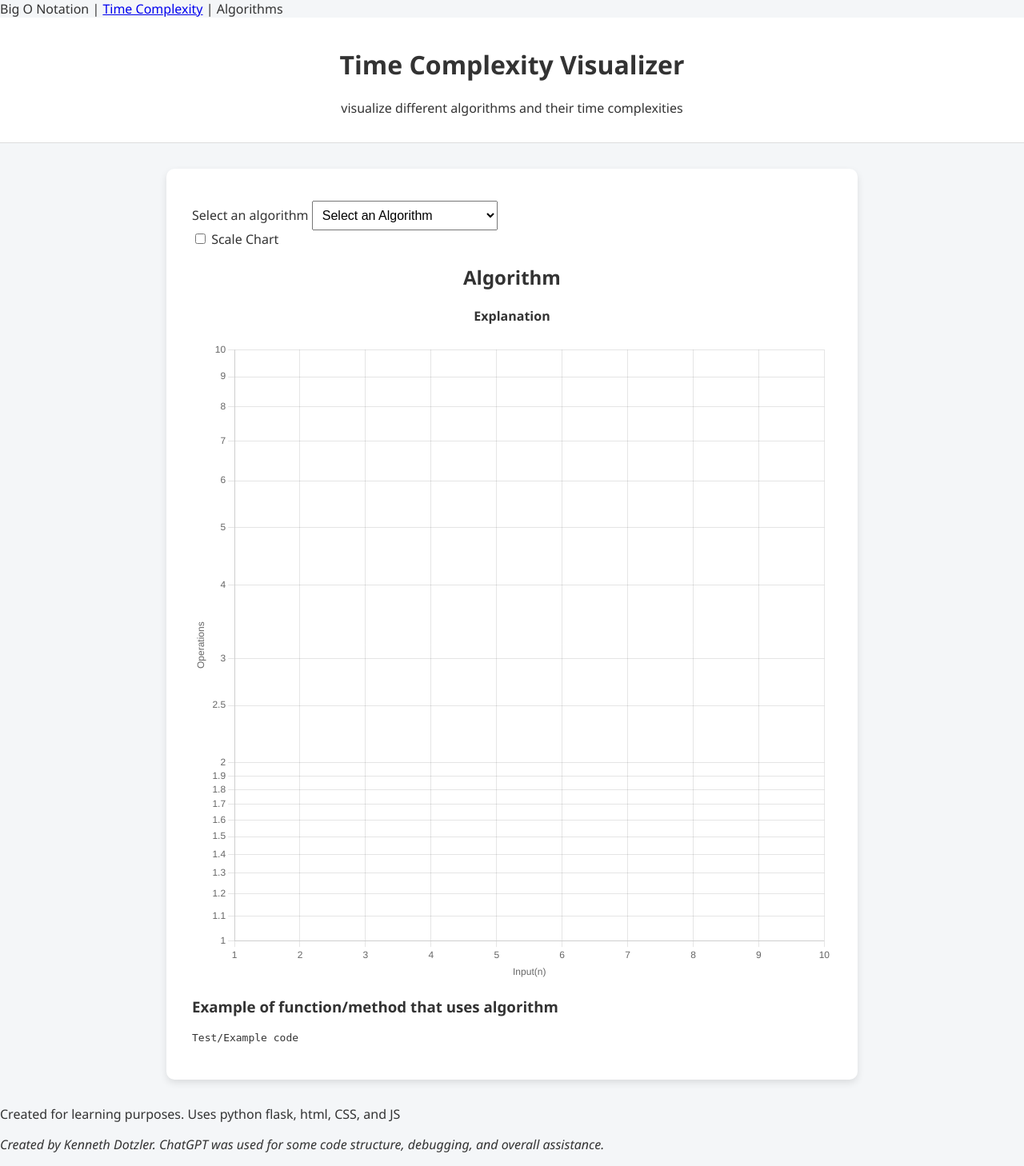
After one commit to KJ-Dotzler/flask-TimeComplexity, a Flask app: page /algorithms in a window 1280 px wide. The commit adds this page. Shown: the whole page at 80% size. Run offline with Flask 3, Linux system fonts and the light colour scheme.

Commit message:
created another page to visualize/chart specific algorithms instead of just the time complexities.

```diff
--- a/app.py
+++ b/app.py
@@ -5,13 +5,19 @@ import os
 #create a flask object/instance
 app = Flask(__name__)
 
-#give the url/route, since it is first run use /
+#----------page routes---------
+#index
 @app.route('/')
-
-#select which html page to render when app runs
 def index():
     return render_template('index.html')
 
+#algo page
+@app.route('/algorithms')
+def algoPage():
+    return render_template('algorithms.html')
+
+#----------data routes----------
+#complexities
 @app.route('/data')
 def data():
     dataPath = os.path.join(app.root_path, 'data/complexities.json')
@@ -19,6 +25,13 @@ def data():
         jsonOut = json.load(dataIn)
     return jsonify(jsonOut)
 
+#algorithms
+@app.route('/algo-data')
+def algoData():
+    path = os.path.join(app.root_path, 'data/algorithms.json')
+    with open(path, 'r') as dataIn:
+        dataOut = json.load(dataIn)
+    return jsonify(dataOut)
 
 if __name__ == '__main__':
     app.run(debug=True)
--- /dev/null
+++ b/data/algorithms.json
@@ -0,0 +1,92 @@
+{
+  "algorithms": [
+    {
+      "name": "Select an Algorithm",
+      "category": "N/A",
+      "complexity": {
+        "best": "N/A",
+        "average": "N/A",
+        "worst": "N/A"
+      },
+      "explanation": "No Algorithm selected",
+      "code": "No Algorithm Selected"
+    },
+    {
+      "name": "Bubble Sort",
+      "category": "Sorting",
+      "complexity": {
+        "best": "O(n)",
+        "average": "O(n^2)",
+        "worst": "O(n^2)"
+      },
+      "explanation": "Bubble Sort repeatedly steps through the list, compares adjacent elements and swaps them if they are in the wrong order. This process repeats until the list is sorted.",
+      "code": "def bubble_sort(arr):\n    n = len(arr)\n    for i in range(n):\n        for j in range(0, n - i - 1):\n            if arr[j] > arr[j + 1]:\n                arr[j], arr[j + 1] = arr[j + 1], arr[j]\n    return arr"
+    },
+    {
+      "name": "Merge Sort",
+      "category": "Sorting",
+      "complexity": {
+        "best": "O(n log n)",
+        "average": "O(n log n)",
+        "worst": "O(n log n)"
+      },
+      "explanation": "Merge Sort divides the array into halves, sorts each half recursively, and then merges the sorted halves back together.",
+      "code": "def merge_sort(arr):\n    if len(arr) > 1:\n        mid = len(arr) // 2\n        L = arr[:mid]\n        R = arr[mid:]\n        merge_sort(L)\n        merge_sort(R)\n        i = j = k = 0\n        while i < len(L) and j < len(R):\n            if L[i] < R[j]:\n                arr[k] = L[i]\n                i += 1\n            else:\n                arr[k] = R[j]\n                j += 1\n            k += 1\n        while i < len(L):\n            arr[k] = L[i]\n            i += 1\n            k += 1\n        while j < len(R):\n            arr[k] = R[j]\n            j += 1\n            k += 1\n    return arr"
+    },
+    {
+      "name": "Binary Search",
+      "category": "Search",
+      "complexity": {
+        "best": "O(1)",
+        "average": "O(log n)",
+        "worst": "O(log n)"
+      },
+      "explanation": "Binary Search efficiently finds a target value within a sorted array by repeatedly dividing the search interval in half.",
+      "code": "def binary_search(arr, target):\n    low, high = 0, len(arr) - 1\n    while low <= high:\n        mid = (low + high) // 2\n        if arr[mid] == target:\n            return mid\n        elif arr[mid] < target:\n            low = mid + 1\n        else:\n            high = mid - 1\n    return -1"
+    },
+    {
+      "name": "Breadth-First Search (BFS)",
+      "category": "Graph",
+      "complexity": {
+        "best": "O(V + E)",
+        "average": "O(V + E)",
+        "worst": "O(V + E)"
+      },
+      "explanation": "BFS explores the graph level by level starting from the source node, visiting all neighbors before moving deeper. It’s often used for shortest path problems on unweighted graphs.",
+      "code": "from collections import deque\n\ndef bfs(graph, start):\n    visited = set()\n    queue = deque([start])\n    visited.add(start)\n\n    while queue:\n        vertex = queue.popleft()\n        print(vertex, end=' ')\n        for neighbor in graph[vertex]:\n            if neighbor not in visited:\n                visited.add(neighbor)\n                queue.append(neighbor)"
+    },
+    {
+      "name": "Depth-First Search (DFS)",
+      "category": "Graph",
+      "complexity": {
+        "best": "O(V + E)",
+        "average": "O(V + E)",
+        "worst": "O(V + E)"
+      },
+      "explanation": "DFS explores as far as possible along each branch before backtracking. It’s often used for pathfinding, topological sorting, and detecting cycles in graphs.",
+      "code": "def dfs(graph, start, visited=None):\n    if visited is None:\n        visited = set()\n    visited.add(start)\n    print(start, end=' ')\n    for neighbor in graph[start]:\n        if neighbor not in visited:\n            dfs(graph, neighbor, visited)"
+    },
+    {
+      "name": "Dijkstra's Algorithm",
+      "category": "Graph",
+      "complexity": {
+        "best": "O(V + E log V)",
+        "average": "O(V + E log V)",
+        "worst": "O(V^2)"
+      },
+      "explanation": "Dijkstra's Algorithm finds the shortest path from a starting node to all other nodes in a weighted graph with non-negative edges.",
+      "code": "import heapq\n\ndef dijkstra(graph, start):\n    distances = {node: float('inf') for node in graph}\n    distances[start] = 0\n    pq = [(0, start)]\n\n    while pq:\n        curr_dist, curr_node = heapq.heappop(pq)\n        if curr_dist > distances[curr_node]:\n            continue\n        for neighbor, weight in graph[curr_node].items():\n            distance = curr_dist + weight\n            if distance < distances[neighbor]:\n                distances[neighbor] = distance\n                heapq.heappush(pq, (distance, neighbor))\n    return distances"
+    },
+    {
+      "name": "A* Search",
+      "category": "Graph",
+      "complexity": {
+        "best": "O(E)",
+        "average": "O(E)",
+        "worst": "O(E)"
+      },
+      "explanation": "A* is a pathfinding algorithm that uses both actual cost from the start node and a heuristic estimate to the goal node. It’s commonly used in AI and game development.",
+      "code": "import heapq\n\ndef a_star(graph, start, goal, heuristic):\n    open_set = [(0, start)]\n    came_from = {}\n    g_score = {node: float('inf') for node in graph}\n    g_score[start] = 0\n    f_score = {node: float('inf') for node in graph}\n    f_score[start] = heuristic(start, goal)\n\n    while open_set:\n        _, current = heapq.heappop(open_set)\n        if current == goal:\n            return reconstruct_path(came_from, current)\n        for neighbor, weight in graph[current].items():\n            tentative_g = g_score[current] + weight\n            if tentative_g < g_score[neighbor]:\n                came_from[neighbor] = current\n                g_score[neighbor] = tentative_g\n                f_score[neighbor] = g_score[neighbor] + heuristic(neighbor, goal)\n                heapq.heappush(open_set, (f_score[neighbor], neighbor))"
+    }
+  ]
+}
--- /dev/null
+++ b/static/algo.js
@@ -0,0 +1,97 @@
+document.addEventListener('DOMContentLoaded', async() => {
+    const algoList = document.getElementById('algoList');
+    const chartToggle = document.getElementById('scaleToggle')
+    const algoName = document.getElementById('algoName');
+    const algoExplanation = document.getElementById('algoExplanation');
+    const algoChart = document.getElementById('algoChart').getContext('2d');
+    const algoCode = document.getElementById('algoCode');
+
+    const response = await fetch('/algo-data');
+    const data = await response.json();
+    const algoArr = data.algorithms;
+
+    algoArr.forEach(algo => {
+        const item = document.createElement('option');
+        item.value = algo.name;
+        item.textContent = algo.name;
+        algoList.appendChild(item);
+    });
+
+    const chart = new Chart(algoChart, {
+        type:'line',
+        data:{
+            labels:Array.from({length : 10}, (_,i) => i + 1),
+            datasets : []
+        },
+        options:{
+            responsive: true,
+            scales: {
+                y: {
+                    type: 'logarithmic',
+                    beginAtZero: false,
+                    title:{display: true, text: 'Operations'},
+                    ticks: {
+                        callback: function(value){
+                            return Number(value.toString());
+                        }
+                    }
+                    },
+                x: {title:{display:true, text:'Input(n)'}}
+            }
+        }
+    })
+
+    algoList.addEventListener('change', (e) => {
+        const selected = algoArr.find(a => a.name === e.target.value);
+        algoName.textContent = selected.name;
+        algoExplanation.textContent = selected.explanation;
+        algoCode.innerHTML = `${selected.code}`;
+
+        const bestGrow = simGrowth(selected.complexity.best);
+        const avgGrow = simGrowth(selected.complexity.average);
+        const badGrow = simGrowth(selected.complexity.worst);
+        chart.data.datasets = [
+            {
+            label: `${selected.name} (Best Case)`,
+            data: bestGrow,
+            borderColor: '#4caf50',
+            tension: 0.2
+            },
+            {
+            label: `${selected.name} (Average Case)`,
+            data: avgGrow,
+            borderColor: '#36a2eb',
+            tension: 0.2
+            },
+            {
+            label: `${selected.name} (Worst Case)`,
+            data: badGrow,
+            borderColor: '#f44336',
+            tension: 0.2
+            }
+        ];
+        chart.update();
+
+    });
+
+    chartToggle.addEventListener('change', (e) => {
+        chart.options.scales.y.type = e.target.checked ? 'logarithmic' : 'linear';
+        chart.update();
+    });
+
+});
+
+function simGrowth(complexity){
+    const nVals = Array.from({length: 10}, (_,i) => i + 1);
+    switch(complexity){
+        case 'O(1)' : return nVals.map(() => 1);
+        case 'O(n)' : return nVals.map(n => n);
+        case 'O(log n)' : return nVals.map(n => Math.log2(n));
+        case 'O(n log n)' : return nVals.map(n => n * Math.log2(n));
+        case 'O(n^2)' : return nVals.map(n => n * n);
+        case 'O(E)' : return nVals.map(n => n * 1.5);//need to get the math to map
+        case 'O(V + E)' : return nVals.map(n => n * 2);
+        case 'O(V^2)' : nVals.map(n => n * n * 1.2);
+        default: nVals.map(() => 0);
+    }
+}
--- /dev/null
+++ b/templates/algorithms.html
@@ -0,0 +1,33 @@
+{% extends "base.html" %}
+{%block title %} Big O Notation | <a href="{{ url_for('index') }}">Time Complexity</a> | Algorithms{% endblock %}
+{% block content %}
+    <div class="container">
+        <section class="controls">
+
+            <label for="algoList">Select an algorithm</label>
+            <select id="algoList"></select>
+            <label>
+                <br>
+                <input type="checkbox" id="scaleToggle">
+                Scale Chart
+            </label>
+        </section>
+
+        <section class="info">
+            <h2 id="algoName">Algorithm</h2>
+            <h4 id="algoExplanation">Explanation</h4>
+        </section>
+
+        <section class="chart">
+            <canvas id="algoChart" width="100" height="100"></canvas>
+        </section>
+
+        <section class="code">
+            <h3>Example of function/method that uses algorithm</h3>
+            <pre><code id="algoCode">Test/Example code</code></pre>
+        </section>
+    </div>
+{% endblock %}
+{% block scripts %}
+<script src="{{ url_for('static', filename='algo.js') }}"></script>
+{% endblock %}
--- a/templates/base.html
+++ b/templates/base.html
@@ -16,9 +16,9 @@
             {% block content %}{% endblock %}
         </main>
         <footer>
-            <p>Created for learning purposes, uses python flask, html, CSS, and JS</p>
-            <p><i>Created by Kenneth Dotzler. ChatGPT was used for some code structure
-                and overall assistance</i></p>
+            <p>Created for learning purposes. Uses python flask, html, CSS, and JS</p>
+            <p><i>Created by Kenneth Dotzler. ChatGPT was used for some code structure, debugging,
+                and overall assistance.</i></p>
         </footer>
         <script src="https://cdn.jsdelivr.net/npm/chart.js"></script>
         {% block scripts %}{% endblock %}
```
Also changed, not shown: data/complexities.json (+4 -4 lines), static/main.js (+12 -10 lines), templates/index.html (+7 -6 lines), templates/complexity.html (deleted).
